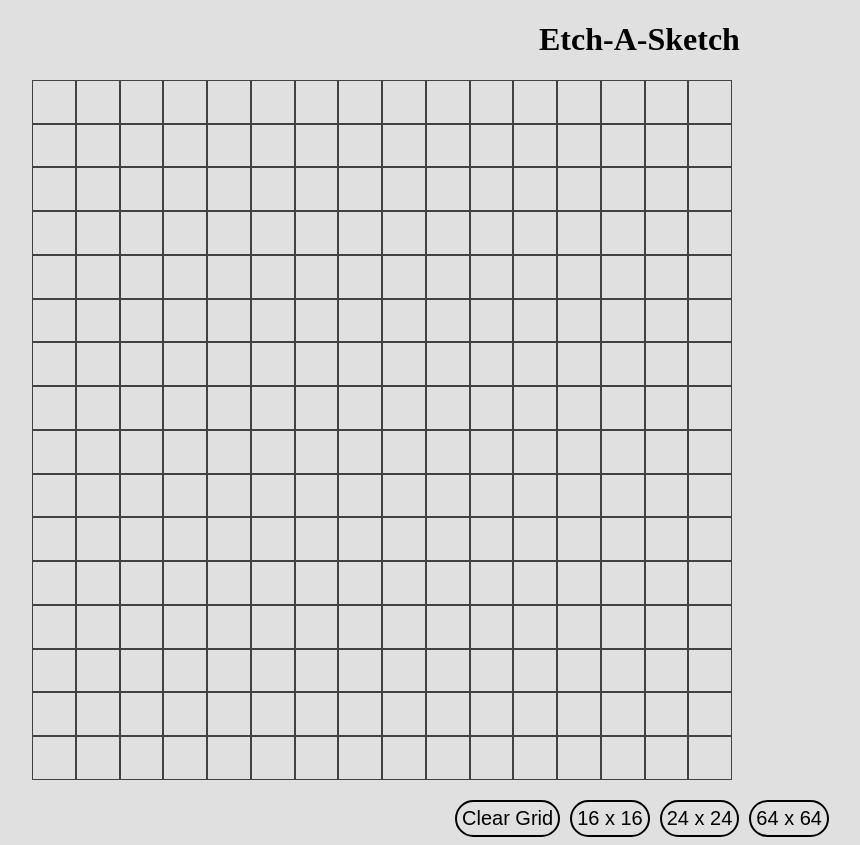
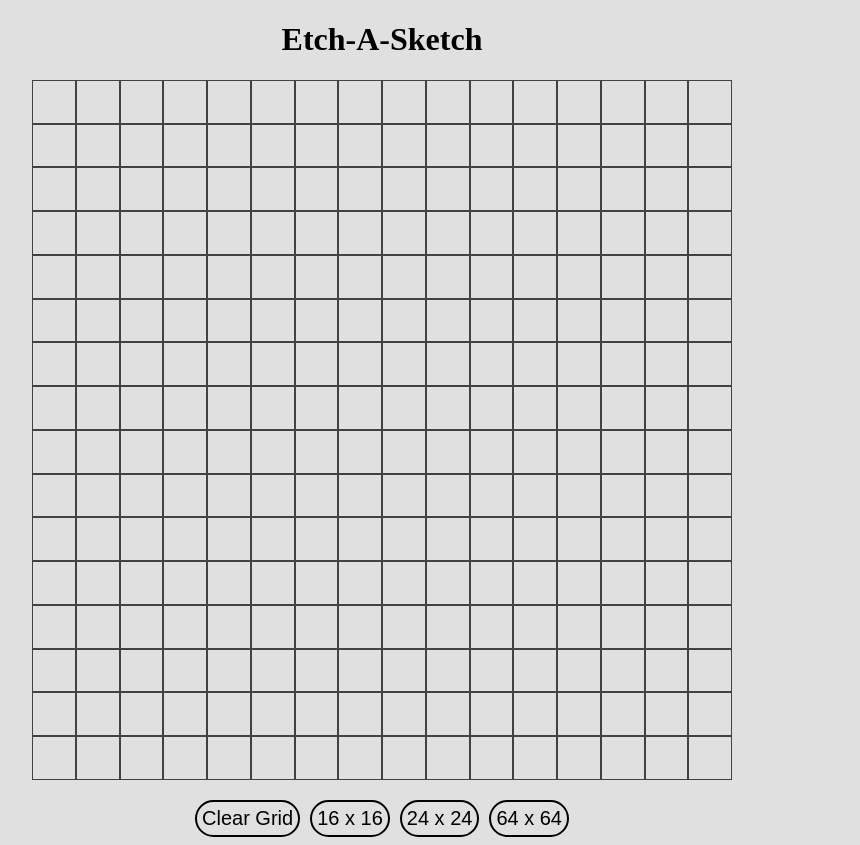
Before and after one commit to LukeJennings1/Etch-A-Sketch-Project, a plain HTML site: page index.html in a window 1280 px wide. Shown: the whole page, without its empty margins (258-1118 px from the left). Drawn offline with Linux system fonts and the light colour scheme.

Commit message:
centered divs on top and bottom of etch-a-sketch grid

```diff
--- a/Styles.css
+++ b/Styles.css
@@ -1,9 +1,14 @@
 body {
+    /* background-image: url(./22ETCH-jumbo.jpeg);
+    background-repeat: no-repeat;
+    background-position: 50%;
+    background-size: 1000px; */
     background-color: #e0e0e0;
 }
 h1 {
-    display: block;
- margin-left: 789px;
+    display: flex;
+    justify-content: center;
+
 }
 .container {
     display: grid;
@@ -26,11 +31,10 @@ div2 {
 
 .buttonbox {
     display: flex;
+    justify-content: center;
     margin-top: 20px;
-    width: 500px;
     margin-left: auto;
     margin-right: auto;
-    margin-left: 705px;
     gap: 10px;
 
 }
@@ -42,8 +46,6 @@ div2 {
     border-radius: 50px;
     transition-duration: 0.4s;
     font-size: 20px;
-
-
 }
 .reset:active, .smol:active, .med:active, .large:active {
     background-color: #767c76;
```
